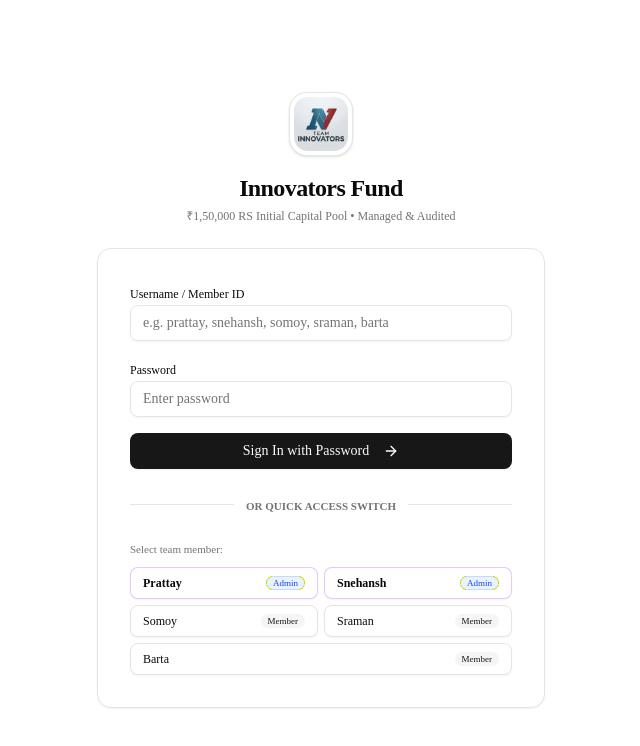
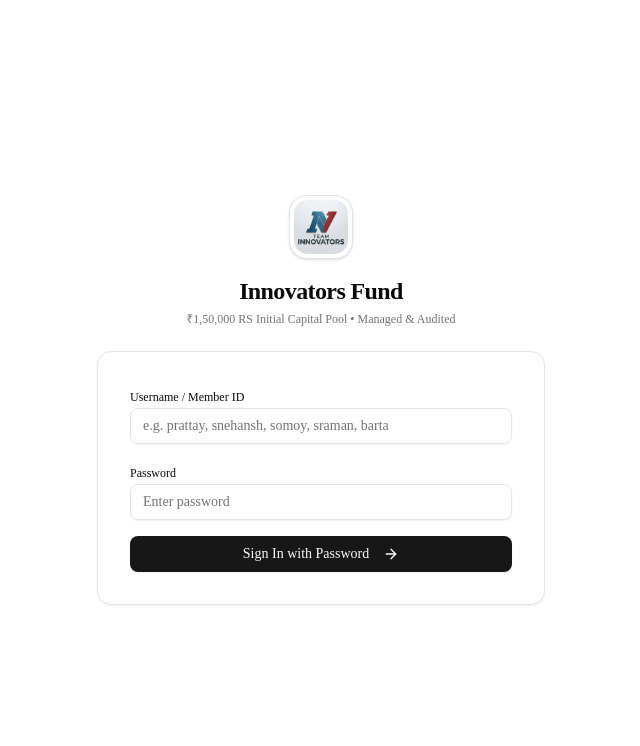
Before and after one commit to Prattaykun/Innovators-fund, a Next.js app: page /login in a window 1280 px wide. Shown: the top 746 px of the page, without its empty margins (319-959 px from the left). Built offline with nearby package versions, Linux system fonts and the light colour scheme.

Commit message:
feat: remove account switching, enforce strict single-user login and highlight Admin Portal

```diff
--- a/src/app/api/auth/login/route.ts
+++ b/src/app/api/auth/login/route.ts
@@ -50,23 +50,8 @@ export async function POST(req: NextRequest) {
         return NextResponse.json({ error: 'Incorrect password' }, { status: 401 });
       }
       member = data;
-    } else if (type === 'switch') {
-      if (!memberId) {
-        return NextResponse.json({ error: 'Member ID is required' }, { status: 400 });
-      }
-      const { data, error } = await supabase
-        .from('members')
-        .select('*')
-        .eq('id', memberId.trim().toLowerCase())
-        .eq('is_active', true)
-        .single();
-
-      if (error || !data) {
-        return NextResponse.json({ error: 'Member not found or inactive' }, { status: 404 });
-      }
-      member = data;
     } else {
-      return NextResponse.json({ error: 'Invalid login type' }, { status: 400 });
+      return NextResponse.json({ error: 'Invalid login type. Use token or credentials.' }, { status: 400 });
     }
 
     const sessionUser: SessionUser = {
--- a/src/app/login/page.tsx
+++ b/src/app/login/page.tsx
@@ -156,31 +156,6 @@ function LoginContent() {
       router.push('/');
     } catch (err: any) {
       setError(err?.message || 'Failed to sign in');
-    } finally {
-      setLoading(false);
-    }
-  };
-
-  // 1-Click Fast Switch Login
-  const handleDirectSwitch = async (memberId: string) => {
-    setLoading(true);
-    setError(null);
-    try {
-      const res = await fetch('/api/auth/login', {
-        method: 'POST',
-        headers: { 'Content-Type': 'application/json' },
-        body: JSON.stringify({
-          type: 'switch',
-          memberId,
-        }),
-      });
-
-      const data = await res.json();
-      if (!res.ok) throw new Error(data.error || 'Login failed');
-
-      router.push('/');
-    } catch (err: any) {
-      setError(err?.message || 'Quick login failed');
     } finally {
       setLoading(false);
     }
@@ -458,75 +433,6 @@ function LoginContent() {
                 <ArrowRight className="ml-1.5 h-3.5 w-3.5" />
               </Button>
             </form>
-
-            {/* Divider */}
-            <div className="relative my-6 text-center">
-              <div className="absolute inset-0 flex items-center">
-                <div className="w-full border-t border-border" />
-              </div>
-              <span className="relative bg-card px-3 text-[11px] font-semibold uppercase text-muted-foreground">
-                Or Quick Access Switch
-              </span>
-            </div>
-
-            {/* Quick Member Login Buttons */}
-            <div className="space-y-1.5">
-              <div className="text-[11px] font-medium text-muted-foreground pb-1">
-                Select team member:
-              </div>
-              <div className="grid grid-cols-1 gap-1.5 sm:grid-cols-2">
-                <Button
-                  type="button"
-                  variant="outline"
-                  size="sm"
-                  onClick={() => handleDirectSwitch('prattay')}
-                  className="justify-between border-purple-500/30 hover:border-purple-500/60 hover:bg-purple-500/5 font-medium text-xs"
-                >
-                  <span className="font-semibold text-foreground">Prattay</span>
-                  <Badge variant="admin" className="text-[9px] py-0 px-1.5">Admin</Badge>
-                </Button>
-                <Button
-                  type="button"
-                  variant="outline"
-                  size="sm"
-                  onClick={() => handleDirectSwitch('snehansh')}
-                  className="justify-between border-purple-500/30 hover:border-purple-500/60 hover:bg-purple-500/5 font-medium text-xs"
-                >
-                  <span className="font-semibold text-foreground">Snehansh</span>
-                  <Badge variant="admin" className="text-[9px] py-0 px-1.5">Admin</Badge>
-                </Button>
-                <Button
-                  type="button"
-                  variant="outline"
-                  size="sm"
-                  onClick={() => handleDirectSwitch('somoy')}
-                  className="justify-between font-medium text-xs"
-                >
-                  <span className="text-foreground">Somoy</span>
-                  <Badge variant="secondary" className="text-[9px] py-0 px-1.5">Member</Badge>
-                </Button>
-                <Button
-                  type="button"
-                  variant="outline"
-                  size="sm"
-                  onClick={() => handleDirectSwitch('sraman')}
-                  className="justify-between font-medium text-xs"
-                >
-                  <span className="text-foreground">Sraman</span>
-                  <Badge variant="secondary" className="text-[9px] py-0 px-1.5">Member</Badge>
-                </Button>
-                <Button
-                  type="button"
-                  variant="outline"
-                  size="sm"
-                  onClick={() => handleDirectSwitch('barta')}
-                  className="col-span-1 sm:col-span-2 justify-between font-medium text-xs"
-                >
-                  <span className="text-foreground">Barta</span>
-                  <Badge variant="secondary" className="text-[9px] py-0 px-1.5">Member</Badge>
-                </Button>
-              </div>
-            </div>
           </CardContent>
         </Card>
       </div>
--- a/src/components/DirectLinksView.tsx
+++ b/src/components/DirectLinksView.tsx
@@ -18,14 +18,12 @@ import { Button } from '@/components/ui/button';
 interface DirectLinksViewProps {
   members: Member[];
   currentUserId?: string;
-  onSwitchUser: (memberId: string) => void;
   onOpenProfileModal: () => void;
 }
 
 export default function DirectLinksView({
   members,
   currentUserId,
-  onSwitchUser,
   onOpenProfileModal,
 }: DirectLinksViewProps) {
   const [copiedToken, setCopiedToken] = useState<string | null>(null);
@@ -176,27 +174,16 @@ export default function DirectLinksView({
                       variant="outline"
                       size="sm"
                       onClick={() => copyLink(member.direct_token)}
-                      className="flex-1 text-xs gap-1.5 h-8"
+                      className="w-full text-xs gap-1.5 h-8"
                     >
                       {isCopied ? <Check className="h-3.5 w-3.5 text-emerald-600" /> : <Copy className="h-3.5 w-3.5" />}
                       <span>{isCopied ? 'Copied' : 'Copy Activation Link'}</span>
                     </Button>
                   ) : (
-                    <Badge variant="outline" className="flex-1 justify-center py-1.5 text-xs font-normal text-muted-foreground">
-                      Password Set
+                    <Badge variant="outline" className="w-full justify-center py-1.5 text-xs font-normal text-muted-foreground">
+                      Account Activated (Password Set)
                     </Badge>
                   )}
-
-                  <Button
-                    variant="secondary"
-                    size="sm"
-                    onClick={() => onSwitchUser(member.id)}
-                    className="h-8 gap-1 text-xs"
-                    title="Switch user"
-                  >
-                    <span>Switch</span>
-                    <ArrowRight className="h-3 w-3" />
-                  </Button>
                 </div>
               </CardContent>
             </Card>
--- a/src/components/Navbar.tsx
+++ b/src/components/Navbar.tsx
@@ -32,8 +32,6 @@ interface NavbarProps {
   onOpenRequestModal: () => void;
   onOpenProfileModal: () => void;
   onLogout: () => void;
-  onSwitchUser: (memberId: string) => void;
-  allMembers: Array<{ id: string; name: string; role: MemberRole }>;
 }
 
 export default function Navbar({
@@ -44,8 +42,6 @@ export default function Navbar({
   onOpenRequestModal,
   onOpenProfileModal,
   onLogout,
-  onSwitchUser,
-  allMembers,
 }: NavbarProps) {
   const [mobileMenuOpen, setMobileMenuOpen] = useState(false);
   const [userDropdownOpen, setUserDropdownOpen] = useState(false);
@@ -141,16 +137,23 @@ export default function Navbar({
             Members
           </Button>
 
-          {/* Admin Tab - Snehansh & Prattay */}
+          {/* Admin Portal Tab - Snehansh & Prattay Only */}
           {isAdmin && (
             <Button
-              variant={activeTab === 'admin' ? 'secondary' : 'ghost'}
+              variant={activeTab === 'admin' ? 'secondary' : 'outline'}
               size="sm"
               onClick={() => setActiveTab('admin')}
-              className="gap-1.5 text-xs font-medium text-foreground"
+              className={`gap-1.5 text-xs font-semibold transition-all ${
+                activeTab === 'admin'
+                  ? 'bg-purple-100 text-purple-900 border-purple-300 dark:bg-purple-950/60 dark:text-purple-200 dark:border-purple-800'
+                  : 'border-purple-200 text-purple-700 hover:bg-purple-50 hover:text-purple-900 dark:border-purple-900/50 dark:text-purple-300 dark:hover:bg-purple-950/30'
+              }`}
             >
-              <Shield className="h-3.5 w-3.5 text-blue-600 dark:text-blue-400" />
+              <Shield className="h-3.5 w-3.5 text-purple-600 dark:text-purple-400" />
               <span>Admin Portal</span>
+              <span className="rounded-full bg-purple-200/80 px-1.5 py-0.2 text-[9px] font-bold text-purple-800 dark:bg-purple-900 dark:text-purple-200">
+                Snehansh &amp; Prattay
+              </span>
             </Button>
           )}
         </nav>
@@ -242,34 +245,19 @@ export default function Navbar({
                         <Settings className="h-3.5 w-3.5 text-muted-foreground" />
                         <span>Settings &amp; Email</span>
                       </button>
-                    </div>
 
-                    {/* Fast Switch Identity */}
-                    <div className="border-t border-border/80 pt-2">
-                      <div className="px-2 pb-1 text-[10px] font-semibold uppercase tracking-wider text-muted-foreground">
-                        Switch Member Profile
-                      </div>
-                      <div className="max-h-40 space-y-0.5 overflow-y-auto">
-                        {allMembers.map((m) => (
+                      {isAdmin && (
                         <button
-                            key={m.id}
                           onClick={() => {
                             setUserDropdownOpen(false);
-                              onSwitchUser(m.id);
+                            setActiveTab('admin');
                           }}
-                            className={`flex w-full items-center justify-between rounded-lg px-2.5 py-1.5 text-xs transition-colors ${
-                              m.id === currentUser.id
-                                ? 'bg-muted font-semibold text-foreground'
-                                : 'text-muted-foreground hover:bg-accent hover:text-foreground'
-                            }`}
+                          className="flex w-full items-center gap-2 rounded-lg px-2.5 py-2 text-xs font-semibold text-foreground transition-colors hover:bg-accent"
                         >
-                            <span>{m.name}</span>
-                            <Badge variant={m.role === 'admin' ? 'admin' : 'outline'} className="text-[9px] py-0 px-1.5">
-                              {m.role}
-                            </Badge>
+                          <Shield className="h-3.5 w-3.5 text-blue-600 dark:text-blue-400" />
+                          <span>Admin Portal (Snehansh &amp; Prattay)</span>
                         </button>
-                        ))}
-                      </div>
+                      )}
                     </div>
 
                     {/* Logout */}
```
Also changed, not shown: src/app/page.tsx (+2 -34 lines). Lines whose indentation alone changed are shown as unchanged.
